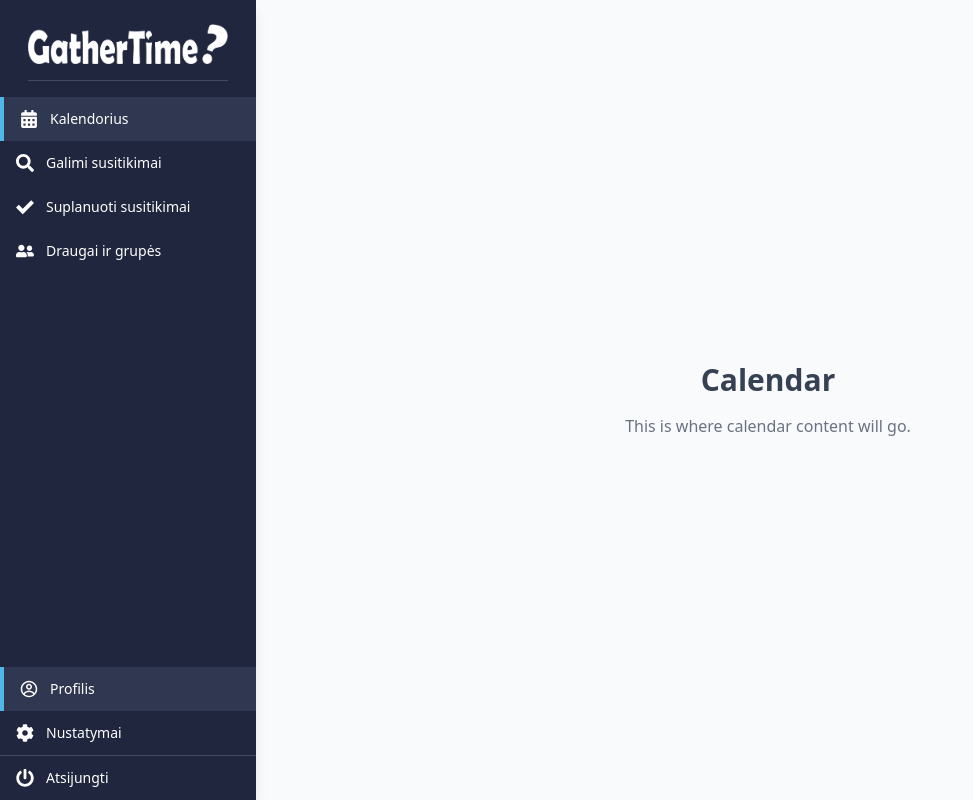
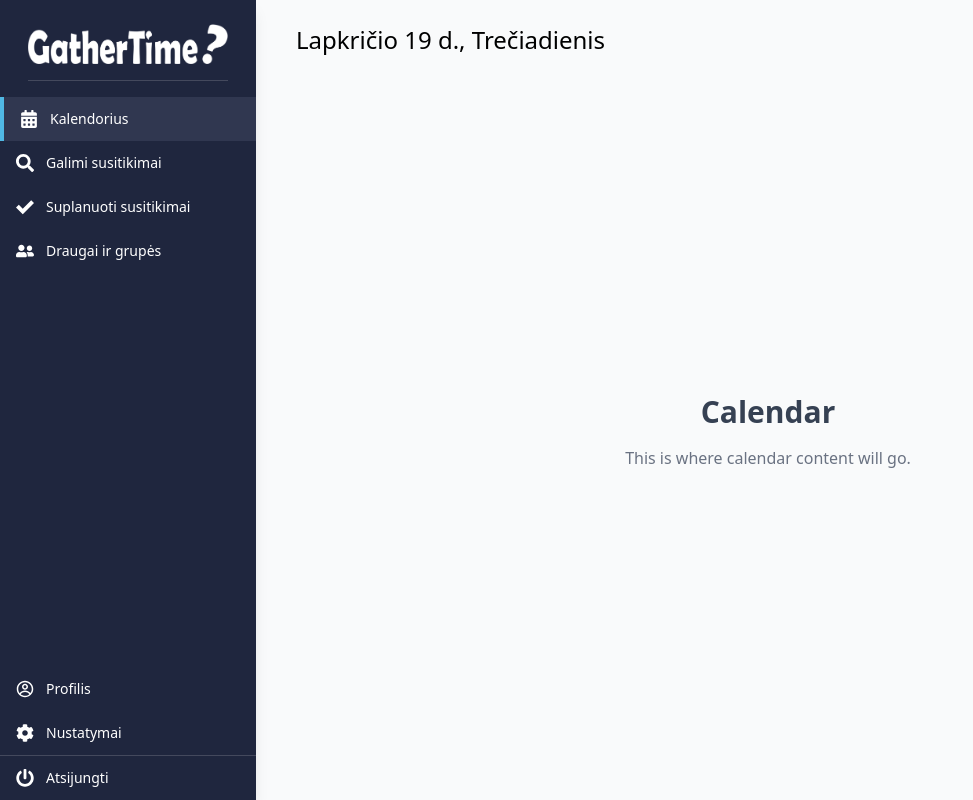
Before and after one commit to Dovias/gathertime, a React app in the folder client/: page /calendar in a window 1280 px wide. Shown: the whole page, without its empty margins (0-973 px from the left). Built offline with nearby package versions, Linux system fonts and the light colour scheme; no server answers; the HTML template or start-up script is replaced by a standard one.

Commit message:
Add date in the calendar page

```diff
--- a/client/src/components/main/Calendar.tsx
+++ b/client/src/components/main/Calendar.tsx
@@ -14,11 +14,34 @@ function Calendar() {
     }
   };
 
+  const formatDate = () => {
+      const now = new Date();
+      const monthDay = new Intl.DateTimeFormat('lt-LT', {
+          month: 'long',
+          day: 'numeric'
+
+      }).format(now);
+
+      const weekday = new Intl.DateTimeFormat('lt-LT', {
+          weekday: 'long'
+      }).format(now);
+
+      const capitalizedMonthDay = monthDay.charAt(0).toUpperCase() + monthDay.slice(1);
+      const capitalizedWeekday = weekday.charAt(0).toUpperCase() + weekday.slice(1);
+
+      return `${capitalizedMonthDay}, ${capitalizedWeekday}`;
+    };
+
   return (
       <div className="min-h-screen flex bg-gray-50">
           <Navigation onLogout={handleLogout} />
 
-          <main className="flex-grow flex items-center justify-center p-6">
+          <main className="flex-grow flex flex-col px-10 pt-6">
+              <div className="w-full">
+                  <p className="text-2xl text-black mb-2">{formatDate()}</p>
+              </div>
+
+              <div className="flex-grow flex items-center justify-center">
                 <div className="text-center">
                     <h2 className="text-3xl font-semibold text-gray-700 mb-4">
                         Calendar
@@ -27,6 +50,7 @@ function Calendar() {
                         This is where calendar content will go.
                     </p>
                 </div>
+              </div>
           </main>
       </div>
   );
--- a/client/src/components/main/Navigation.tsx
+++ b/client/src/components/main/Navigation.tsx
@@ -43,7 +43,7 @@ function Navigation({ onLogout }: NavMenuProps) {
 
             <nav>
                 <NavMenuItem
-                    to={AppRoutes.CALENDAR}
+                    to="/profile"
                     icon={CgProfile}
                     label="Profilis"
                 />
```
Lines whose indentation alone changed are shown as unchanged.
